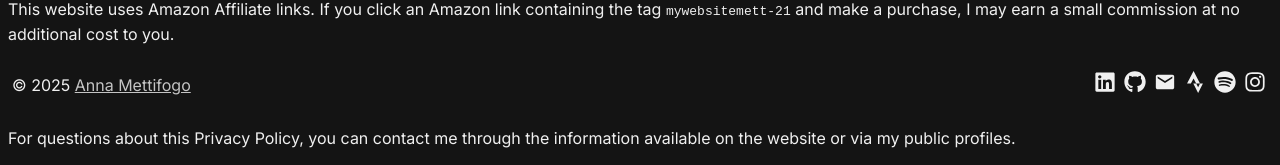
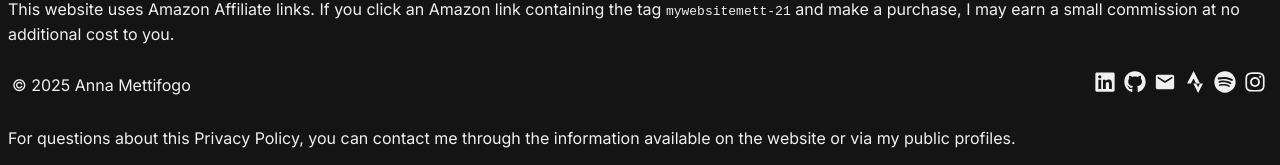
Before and after one commit to MettiFire/mywebsite, a Next.js app: page /privacy in a window 1280 px wide. Shown: the part 690-855 px from the top of the page. Built offline with nearby package versions, Linux system fonts and the light colour scheme.

Commit message:
update privacy

```diff
--- a/components/Footer.tsx
+++ b/components/Footer.tsx
@@ -9,7 +9,6 @@ export function Footer() {
         <div className="text-sm">© 2025{" "}
           <a
             href="*/privacy"
-            className="underline opacity-80 hover:opacity-100 transition"
           >
             Anna Mettifogo
           </a>
```
